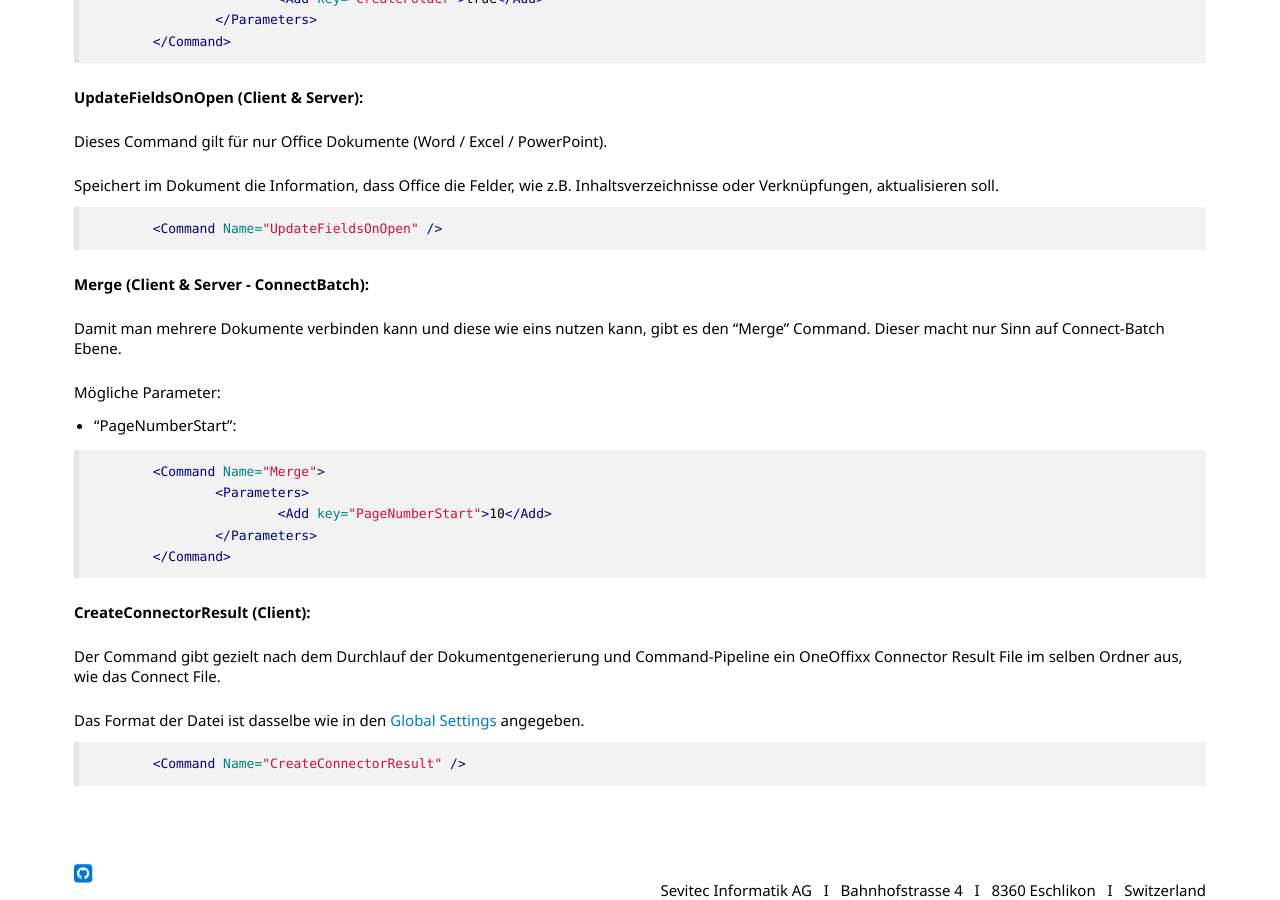
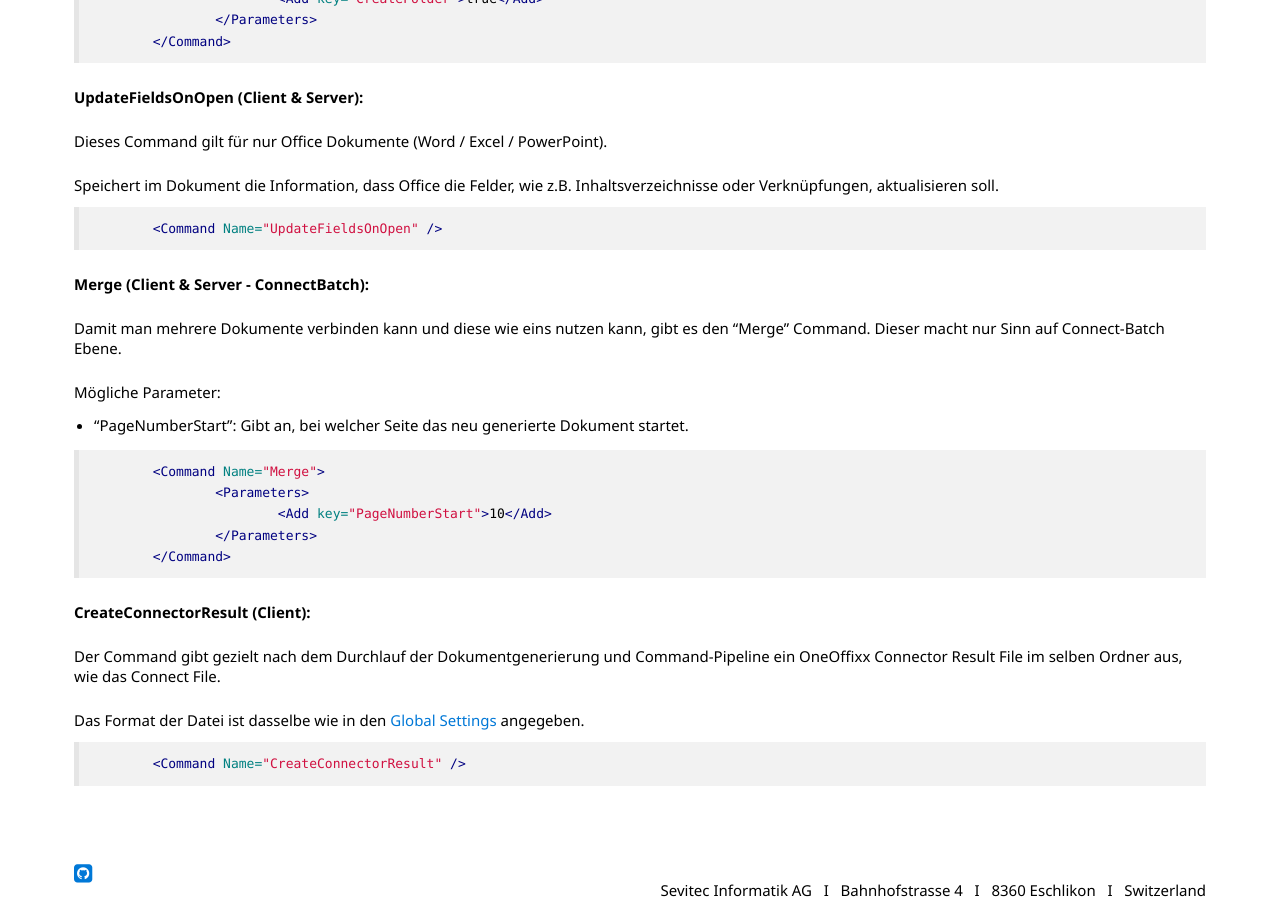
Before and after one commit to primesoft-group/oneoffixx-docs, a Jekyll site: the page built from _pages/connect/de/connect-commands.md, in a window 1280 px wide and 900 px high, scrolled down 1808 px. Built offline with Jekyll 4.4.1, drawn with Linux system fonts in a browser that asks for light colours; nearby versions of some CDN libraries; some web fonts are replaced.

Commit message:
PageNumberStart bei Merge dokumentiert

````diff
--- a/_pages/connect/de/connect-commands.md
+++ b/_pages/connect/de/connect-commands.md
@@ -90,7 +90,7 @@ Damit man mehrere Dokumente verbinden kann und diese wie eins nutzen kann, gibt
 
 Mögliche Parameter:
 
-* "PageNumberStart":
+* "PageNumberStart": Gibt an, bei welcher Seite das neu generierte Dokument startet.
 
 ```xml
 	<Command Name="Merge">
````
